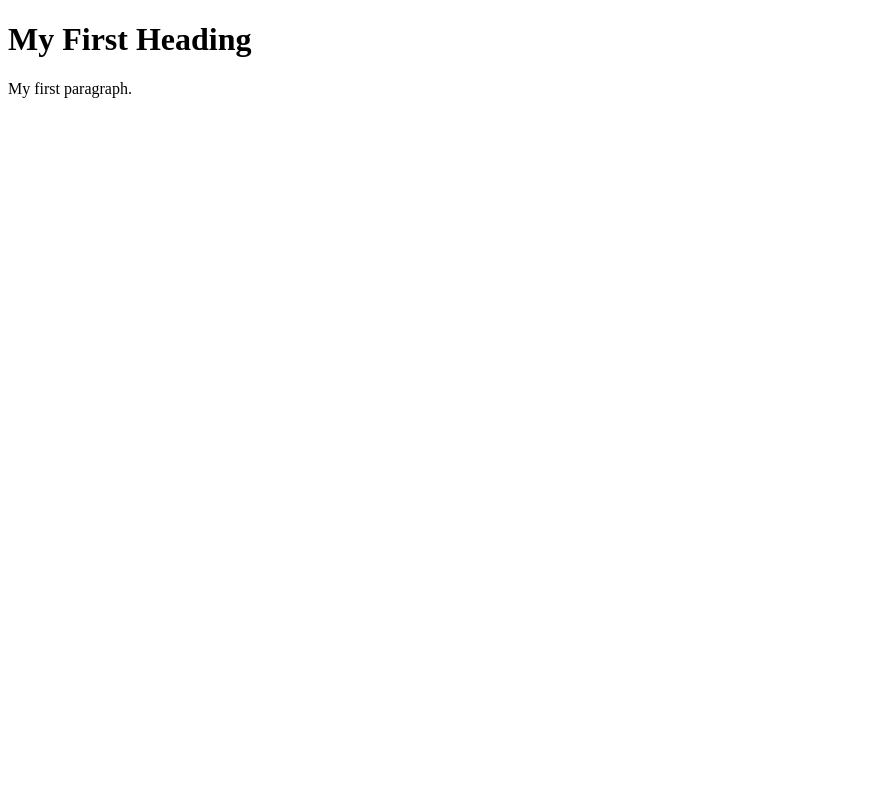
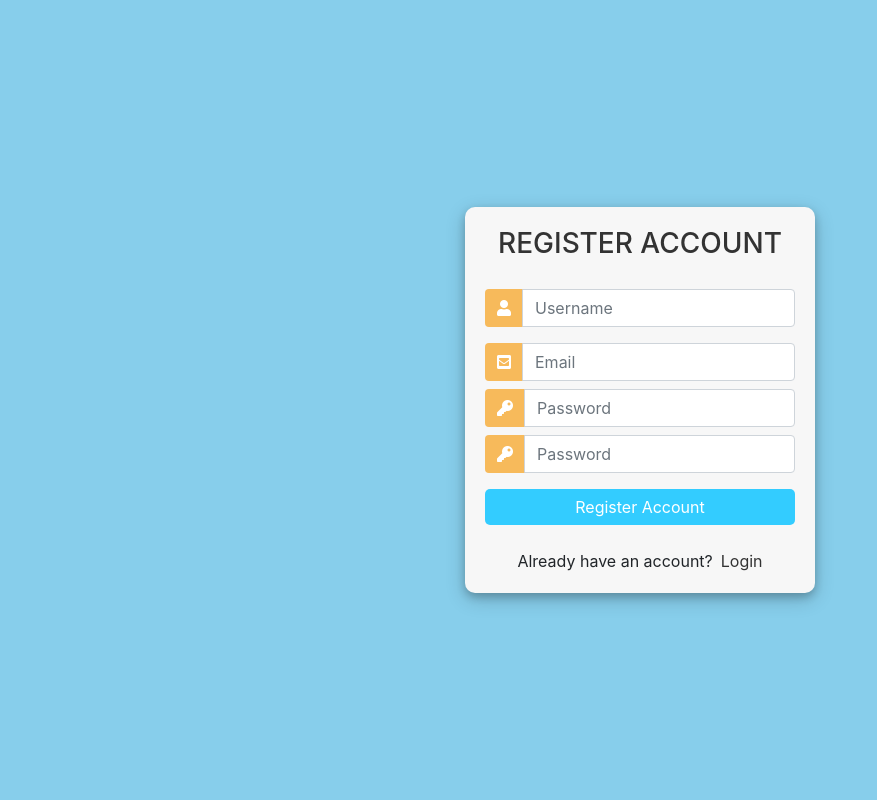
Before and after one commit to Tavofn/Software_Design_Group_41, a Django app: page /registration in a window 1280 px wide. Shown: the whole page, without its empty margins (0-877 px from the left). Run offline with Django 4.2, Linux system fonts and the light colour scheme; some libraries are stand-ins or nearby versions.

Commit message:
registration.html

```diff
--- a/Group41/accounts/templates/accounts/registration.html
+++ b/Group41/accounts/templates/accounts/registration.html
@@ -1,9 +1,122 @@
 <!DOCTYPE html>
 <html>
+<head>
+    <title>Registration</title>
+    <link rel="stylesheet" href="https://stackpath.bootstrapcdn.com/bootstrap/4.1.3/css/bootstrap.min.css">
+    <script src="https://ajax.googleapis.com/ajax/libs/jquery/3.3.1/jquery.min.js"></script>
+    <script src="https://cdnjs.cloudflare.com/ajax/libs/popper.js/1.14.3/umd/popper.min.js"></script>
+    <script src="https://stackpath.bootstrapcdn.com/bootstrap/4.1.3/js/bootstrap.min.js"></script>
+    <link rel="stylesheet" href="https://use.fontawesome.com/releases/v5.6.1/css/all.css">
+    <style>
+        body,
+        html {
+            margin: 0;
+            padding: 0;
+            height: 100%;
+            background: #87CEEB; /* Soft pleasant sky blue background color */
+        }
+        .user_card {
+            width: 350px;
+            margin-top: auto;
+            margin-bottom: auto;
+            background: #f7f7f7; /* Change card background color */
+            position: relative;
+            display: flex;
+            justify-content: center;
+            flex-direction: column;
+            padding: 20px;
+            border-radius: 10px; /* Increase border radius for smoother edges */
+            box-shadow: 0 4px 8px 0 rgba(0, 0, 0, 0.2), 0 6px 20px 0 rgba(0, 0, 0, 0.19);
+        }
+        .form_container {
+            margin-top: 20px;
+        }
+        #form-title {
+            color: #333; /* Change title color */
+            text-align: center; /* Center-align title */
+        }
+        .login_btn {
+            width: 100%;
+            background: #33ccff;
+            color: white;
+            border: none; /* Remove border */
+            border-radius: 5px; /* Add border radius */
+        }
+        .login_btn:focus {
+            box-shadow: none;
+            outline: 0px;
+        }
+        .input-group-text {
+            background: #f7ba5b;
+            color: white;
+            border: 0;
+            border-radius: 0.25rem 0 0 0.25rem;
+        }
+        .input_user,
+        .input_pass:focus {
+            box-shadow: none;
+            outline: 0px;
+        }
+        .links a {
+            color: #333; /* Change link color */
+        }
+    </style>
+</head>
 <body>
-
-<h1>My First Heading</h1>
-<p>My first paragraph.</p>
-
+    <div class="container h-100">
+        <div class="d-flex justify-content-center h-100">
+            <div class="user_card">
+                <div class="d-flex justify-content-center">
+                    <h3 id="form-title">REGISTER ACCOUNT</h3>
+                </div>
+                <div class="d-flex justify-content-center form_container">
+                    <form id="registration_form" method="POST" action="">
+                        {% csrf_token %}
+                        <div class="input-group mb-3">
+                            <div class="input-group-prepend">
+                                <span class="input-group-text"><i class="fas fa-user"></i></span>
+                            </div>
+                            <input type="text" name="username" class="form-control" placeholder="Username" required>
+                        </div>
+                        <div class="input-group mb-2">
+                            <div class="input-group-prepend">
+                                <span class="input-group-text"><i class="fas fa-envelope-square"></i></span>
+                            </div>
+                            <input type="email" name="email" class="form-control" placeholder="Email" required>
+                        </div>
+                        <div class="input-group mb-2">
+                            <div class="input-group-prepend">
+                                <span class="input-group-text"><i class="fas fa-key"></i></span>
+                            </div>
+                            <input type="password" name="password1" class="form-control" placeholder="Password" required>
+                        </div>
+                        <div class="input-group mb-2">
+                            <div class="input-group-prepend">
+                                <span class="input-group-text"><i class="fas fa-key"></i></span>
+                            </div>
+                            <input type="password" name="password2" class="form-control" placeholder="Confirm Password" required>
+                        </div>
+                        <div class="d-flex justify-content-center mt-3 login_container">
+                            <button type="submit" class="btn login_btn">Register Account</button>
+                        </div>
+                    </form>
+                </div>
+                {{form.errors}}
+                <div class="mt-4">
+                    <div class="d-flex justify-content-center links">
+                        Already have an account? <a href="{% url 'login' %}" class="ml-2">Login</a>
+                    </div>
+                </div>
+            </div>
+        </div>
+    </div>
+    <script>
+        $(document).ready(function() {
+            // Placeholder text for form fields
+            $('#registration_form input[type="text"]').attr("placeholder", "Username");
+            $('#registration_form input[type="email"]').attr("placeholder", "Email");
+            $('#registration_form input[type="password"]').attr("placeholder", "Password");
+        });
+    </script>
 </body>
 </html>
--- a/Group41/accounts/urls.py
+++ b/Group41/accounts/urls.py
@@ -2,7 +2,7 @@ from django.urls import path
 from . import views
 
 urlpatterns = [
-    path('', views.loginPage),
+    path('', views.loginPage, name='login'),
     path('fuel_quote_history/', views.fuelQuoteHistory),
     path('fuel_quote/', views.fuelQuote),
     path('profile_management', views.profileManagement),
```
